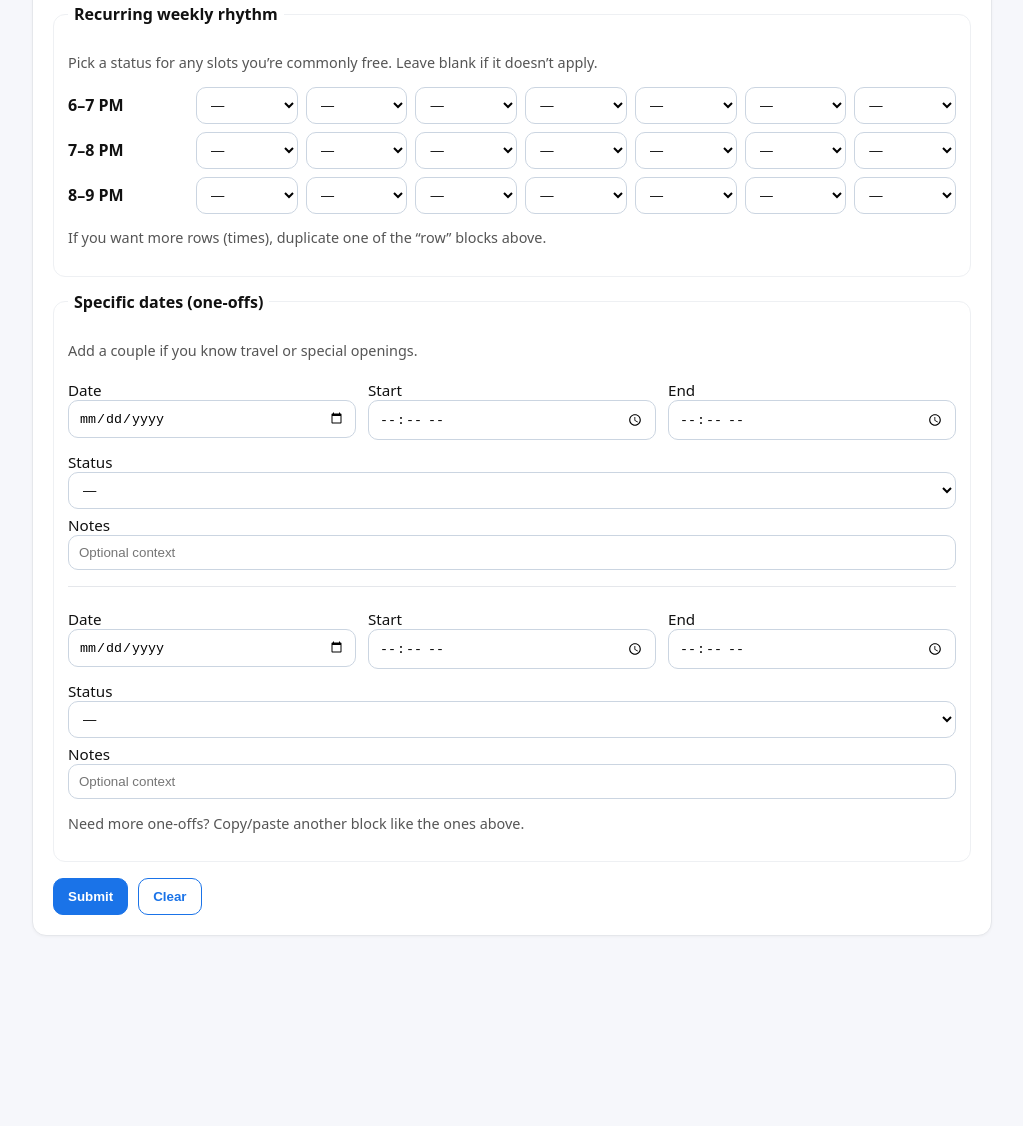
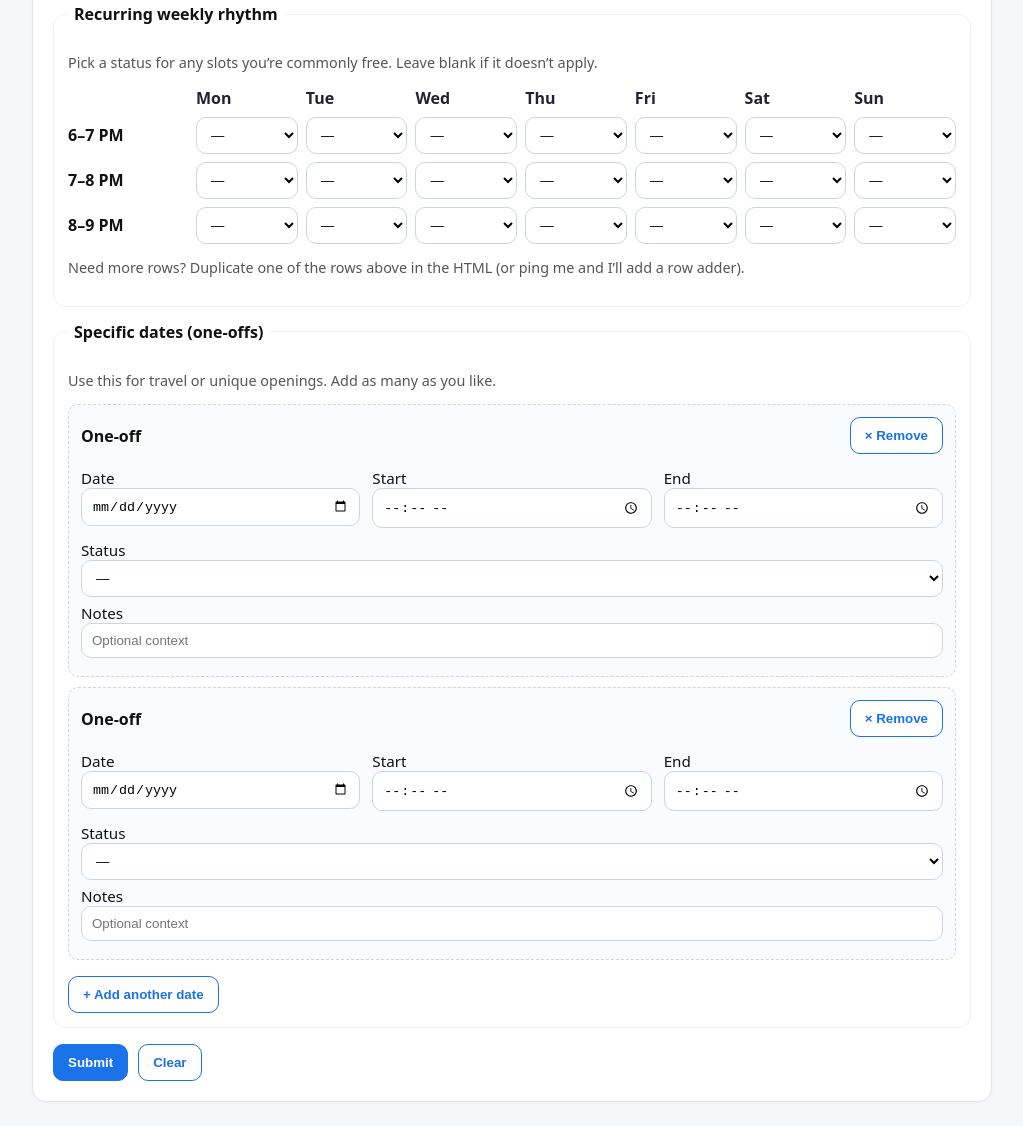
Before and after one commit to SunGodRamen/improv-availability, a plain HTML site: page index.html in a window 1280 px wide. Shown: the part 251-1377 px from the top of the page, without its empty margins (128-1151 px from the left). Before the commit the page ends 1211 px from the top, so only its background shows below. Drawn offline with Linux system fonts and the light colour scheme.

Commit message:
make one off event forms dynamic, add weekday titles

```diff
--- a/index.html
+++ b/index.html
@@ -23,11 +23,16 @@
     .grid3 { display:grid; grid-template-columns: 1fr 1fr 1fr; gap:12px; }
     .row { display:grid; grid-template-columns: 120px repeat(7, 1fr); gap:8px; align-items:center; margin:8px 0; }
     .row > div:first-child { font-weight:600; }
+    .row.header { font-weight:600; color:#223; }
+    .row.header > div:first-child { visibility:hidden; }
     .hint { color:var(--m); font-size:.9rem; }
     .actions { display:flex; gap:10px; margin-top:16px; }
     button { padding:10px 14px; border-radius:10px; border:1px solid var(--p); background:var(--p); color:#fff; font-weight:600; cursor:pointer; }
-    button.secondary { background:#fff; color:var(--p); }
+    button.secondary { background:#fff; color:#1a73e8; }
     .hr { height:1px; background:#e5e7eb; margin:16px 0; }
+    .oneoff-card { border:1px dashed #d1d5db; border-radius:10px; padding:12px; margin:10px 0; background:#fafbff; }
+    .oneoff-head { display:flex; justify-content:space-between; align-items:center; margin-bottom:8px; }
+    .ghost { opacity:.6 }
   </style>
 </head>
 <body>
@@ -37,12 +42,9 @@
       <h1>Temp Improv — Practice Availability</h1>
       <p class="muted">Mark your recurring weekly times and any one-off exceptions. “Preferred” beats “Available”; “Unavailable” is a hard block.</p>
 
-      <!-- Replace the ACTION value with your Formspree endpoint in step 3 -->
+      <!-- Keep your existing Formspree action + thanks URL -->
       <form id="availability-form" action="https://formspree.io/f/xwpwgbng" method="POST">
-        <!-- Anti-spam honeypot (Formspree supports this pattern) -->
         <input type="text" name="_gotcha" style="display:none" tabindex="-1" autocomplete="off" />
-
-        <!-- Redirect to thanks page after submit -->
         <input type="hidden" name="_redirect" value="https://sungodramen.github.io/improv-availability/thanks.html" />
 
         <fieldset>
@@ -57,11 +59,17 @@
           </div>
         </fieldset>
 
-        <fieldset>
-          <legend>Recurring weekly rhythm</legend>
+        <fieldset aria-labelledby="weekly-legend">
+          <legend id="weekly-legend">Recurring weekly rhythm</legend>
           <p class="hint">Pick a status for any slots you’re commonly free. Leave blank if it doesn’t apply.</p>
 
-          <!-- You can add/remove rows (times). Current set: 6–9 PM -->
+          <!-- NEW: weekday header row -->
+          <div class="row header" aria-hidden="true">
+            <div>—</div>
+            <div>Mon</div><div>Tue</div><div>Wed</div><div>Thu</div><div>Fri</div><div>Sat</div><div>Sun</div>
+          </div>
+
+          <!-- Rows: add/remove as needed -->
           <div class="row">
             <div>6–7 PM</div>
             <select name="week[Mon_18]" aria-label="Mon 6–7 PM"><option value="">—</option><option>Preferred</option><option>Available</option><option>Unavailable</option></select>
@@ -95,44 +103,19 @@
             <select name="week[Sun_20]" aria-label="Sun 8–9 PM"><option value="">—</option><option>Preferred</option><option>Available</option><option>Unavailable</option></select>
           </div>
 
-          <p class="hint">If you want more rows (times), duplicate one of the “row” blocks above.</p>
+          <p class="hint">Need more rows? Duplicate one of the rows above in the HTML (or ping me and I’ll add a row adder).</p>
         </fieldset>
 
-        <fieldset>
-          <legend>Specific dates (one-offs)</legend>
-          <p class="hint">Add a couple if you know travel or special openings.</p>
+        <fieldset aria-labelledby="oneoff-legend">
+          <legend id="oneoff-legend">Specific dates (one-offs)</legend>
+          <p class="hint">Use this for travel or unique openings. Add as many as you like.</p>
 
-          <div class="grid3">
-            <label>Date <input type="date" name="oneoff[0][date]" /></label>
-            <label>Start <input type="time" name="oneoff[0][start]" /></label>
-            <label>End   <input type="time" name="oneoff[0][end]" /></label>
+          <!-- Dynamic list target -->
+          <div id="oneoff-list"></div>
+
+          <div class="actions">
+            <button type="button" id="add-oneoff" class="secondary">+ Add another date</button>
           </div>
-          <label>Status
-            <select name="oneoff[0][status]">
-              <option value="">—</option><option>Preferred</option><option>Available</option><option>Unavailable</option>
-            </select>
-          </label>
-          <label>Notes
-            <input type="text" name="oneoff[0][notes]" placeholder="Optional context" />
-          </label>
-
-          <div class="hr"></div>
-
-          <div class="grid3">
-            <label>Date <input type="date" name="oneoff[1][date]" /></label>
-            <label>Start <input type="time" name="oneoff[1][start]" /></label>
-            <label>End   <input type="time" name="oneoff[1][end]" /></label>
-          </div>
-          <label>Status
-            <select name="oneoff[1][status]">
-              <option value="">—</option><option>Preferred</option><option>Available</option><option>Unavailable</option>
-            </select>
-          </label>
-          <label>Notes
-            <input type="text" name="oneoff[1][notes]" placeholder="Optional context" />
-          </label>
-
-          <p class="hint">Need more one-offs? Copy/paste another block like the ones above.</p>
         </fieldset>
 
         <div class="actions">
@@ -141,7 +124,68 @@
         </div>
       </form>
 
+      <!-- Hidden template for one-off blocks -->
+      <template id="oneoff-template">
+        <div class="oneoff-card" data-oneoff>
+          <div class="oneoff-head">
+            <strong>One-off</strong>
+            <button type="button" class="secondary" data-remove>&times; Remove</button>
+          </div>
+          <div class="grid3">
+            <label>Date <input type="date" name="oneoff[__i__][date]" /></label>
+            <label>Start <input type="time" name="oneoff[__i__][start]" /></label>
+            <label>End   <input type="time" name="oneoff[__i__][end]" /></label>
+          </div>
+          <label>Status
+            <select name="oneoff[__i__][status]">
+              <option value="">—</option><option>Preferred</option><option>Available</option><option>Unavailable</option>
+            </select>
+          </label>
+          <label>Notes
+            <input type="text" name="oneoff[__i__][notes]" placeholder="Optional context" />
+          </label>
+        </div>
+      </template>
+
     </div>
   </div>
+
+  <script>
+    // Dynamic one-off rows for Formspree
+    (function () {
+      const list = document.getElementById('oneoff-list');
+      const tpl  = document.getElementById('oneoff-template').innerHTML;
+      const addBtn = document.getElementById('add-oneoff');
+
+      let idx = 0;
+
+      function addOneOff(prefill = {}) {
+        const html = tpl.replaceAll('__i__', String(idx));
+        const wrap = document.createElement('div');
+        wrap.innerHTML = html;
+        const card = wrap.firstElementChild;
+
+        // optional prefill support
+        if (prefill.date) card.querySelector(`[name="oneoff[${idx}][date]"]`).value = prefill.date;
+        if (prefill.start) card.querySelector(`[name="oneoff[${idx}][start]"]`).value = prefill.start;
+        if (prefill.end) card.querySelector(`[name="oneoff[${idx}][end]"]`).value = prefill.end;
+        if (prefill.status) card.querySelector(`[name="oneoff[${idx}][status]"]`).value = prefill.status;
+        if (prefill.notes) card.querySelector(`[name="oneoff[${idx}][notes]"]`).value = prefill.notes;
+
+        card.querySelector('[data-remove]').addEventListener('click', () => {
+          card.remove();
+        });
+
+        list.appendChild(card);
+        idx += 1;
+      }
+
+      // Start with two rows so it matches your previous version
+      addOneOff();
+      addOneOff();
+
+      addBtn.addEventListener('click', () => addOneOff());
+    })();
+  </script>
 </body>
 </html>
```
